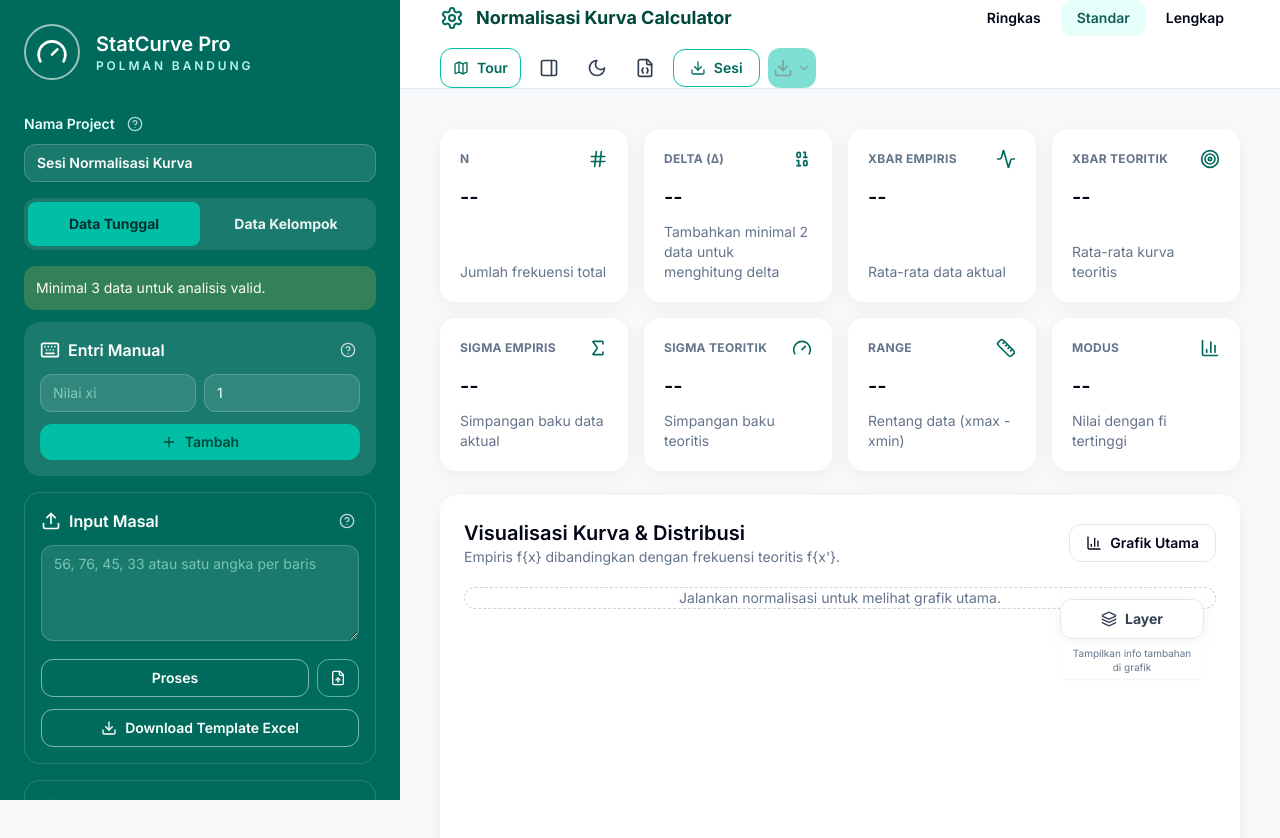
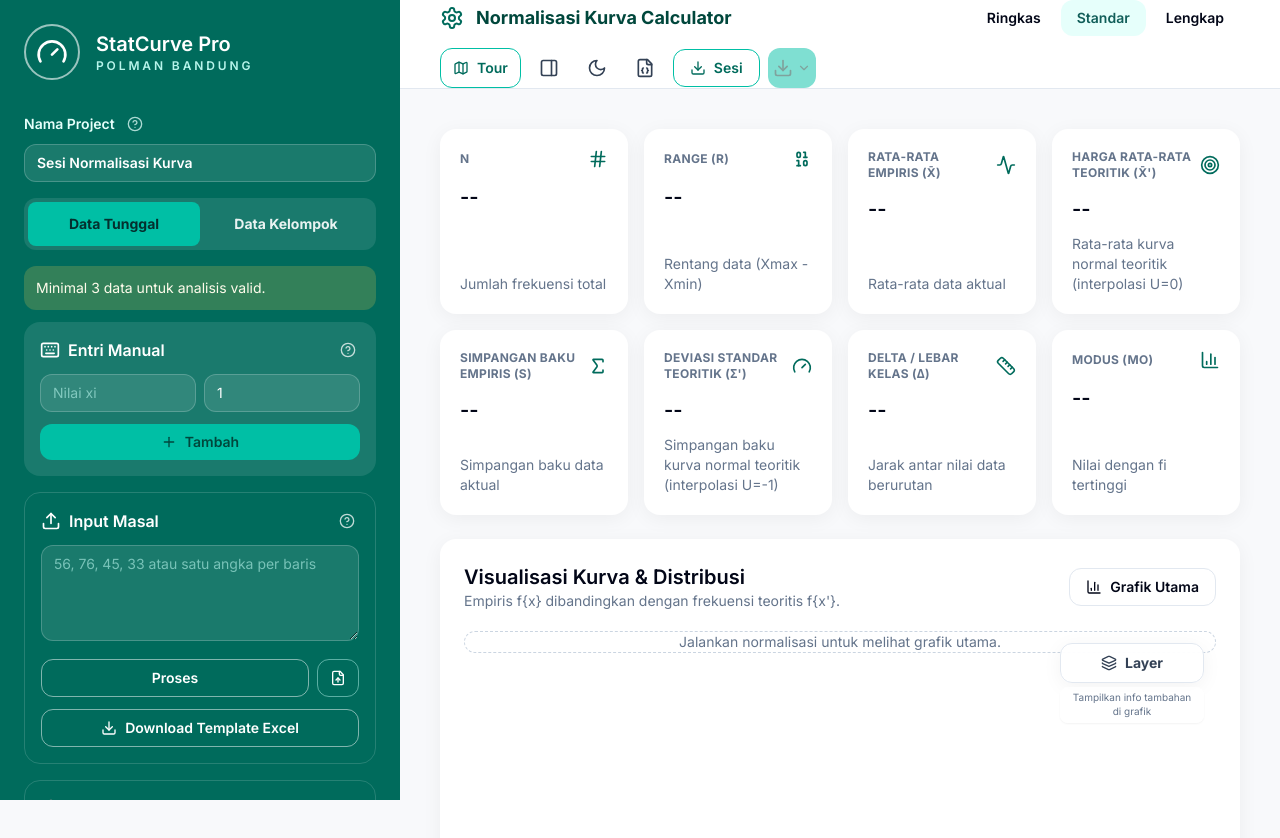
Before and after one commit to ErlanM08/Website-Statistika-Normalisasi-Kurva, a React (Vite) app: page / in a window 1280 px wide. Shown: the top 838 px of the page. Built offline with nearby package versions, Linux system fonts and the light colour scheme.

Commit message:
update: perbarui label ringkasan KPI

```diff
--- a/src/components/KpiGrid.tsx
+++ b/src/components/KpiGrid.tsx
@@ -6,20 +6,34 @@ const icons = [Hash, Binary, Activity, Target, Sigma, Gauge, Ruler, BarChart3];
 
 export function KpiGrid() {
   const results = useDataStore((state) => state.results);
+  const dataType = useDataStore((state) => state.dataType);
   const cards = [
     { label: 'N', value: results ? results.n.toString() : '--', caption: 'Jumlah frekuensi total' },
     {
-      label: 'DELTA (Δ)',
+      label: 'RANGE (R)',
+      value: results ? formatCalculated(results.range) : '--',
+      caption: 'Rentang data (Xmax - Xmin)',
+      title: 'Rentang data (Xmax - Xmin)',
+    },
+    { label: 'RATA-RATA EMPIRIS (x̄)', value: results ? formatCalculated(results.meanEmpiris) : '--', caption: 'Rata-rata data aktual' },
+    {
+      label: "HARGA RATA-RATA TEORITIK (x̄')",
+      value: results ? formatCalculated(results.meanTeoritik) : '--',
+      caption: 'Rata-rata kurva normal teoritik (interpolasi U=0)',
+    },
+    { label: 'SIMPANGAN BAKU EMPIRIS (s)', value: results ? formatCalculated(results.stdEmpiris) : '--', caption: 'Simpangan baku data aktual' },
+    {
+      label: "DEVIASI STANDAR TEORITIK (σ')",
+      value: results ? formatCalculated(results.stdTeoritik) : '--',
+      caption: "Simpangan baku kurva normal teoritik (interpolasi U=-1)",
+    },
+    {
+      label: 'DELTA / LEBAR KELAS (Δ)',
       value: results && results.delta > 0 ? formatUserInput(results.delta) : '--',
-      caption: results && results.delta > 0 ? 'Dihitung otomatis dari data' : 'Tambahkan minimal 2 data untuk menghitung delta',
-      title: results && results.delta > 0 ? 'Delta dihitung otomatis dari data' : 'Tambahkan minimal 2 data untuk menghitung delta',
+      caption: dataType === 'single' ? 'Jarak antar nilai data berurutan' : 'Lebar kelas interval (Batas Atas - Batas Bawah)',
+      title: results && results.delta > 0 ? undefined : 'Tambahkan minimal 2 data untuk menghitung delta',
     },
-    { label: 'xbar Empiris', value: results ? formatCalculated(results.meanEmpiris) : '--', caption: 'Rata-rata data aktual' },
-    { label: 'xbar Teoritik', value: results ? formatCalculated(results.meanTeoritik) : '--', caption: 'Rata-rata kurva teoritis' },
-    { label: 'sigma Empiris', value: results ? formatCalculated(results.stdEmpiris) : '--', caption: 'Simpangan baku data aktual' },
-    { label: 'sigma Teoritik', value: results ? formatCalculated(results.stdTeoritik) : '--', caption: 'Simpangan baku teoritis' },
-    { label: 'Range', value: results ? formatCalculated(results.range) : '--', caption: 'Rentang data (xmax - xmin)' },
-    { label: 'Modus', value: results ? results.modus.map((value) => formatCalculated(value)).join(', ') : '--', caption: 'Nilai dengan fi tertinggi' },
+    { label: 'MODUS (Mo)', value: results ? results.modus.map((value) => formatCalculated(value)).join(', ') : '--', caption: 'Nilai dengan fi tertinggi' },
   ];
 
   return (
```
